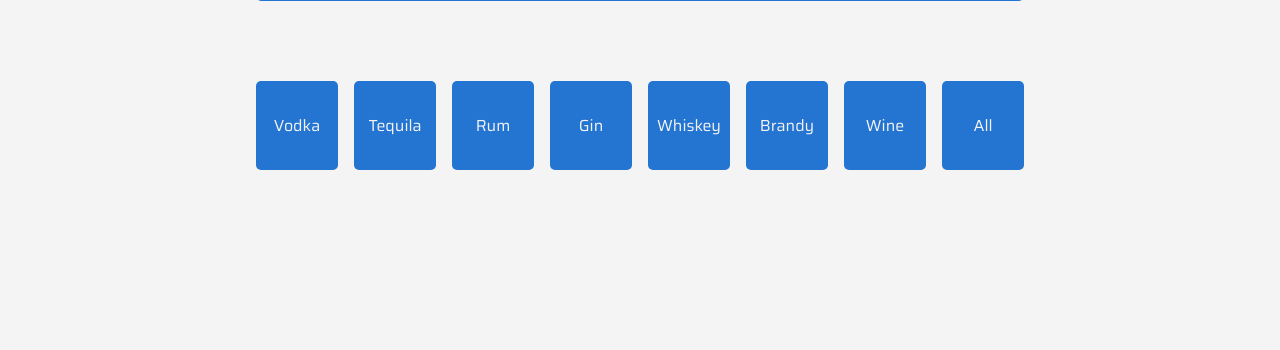
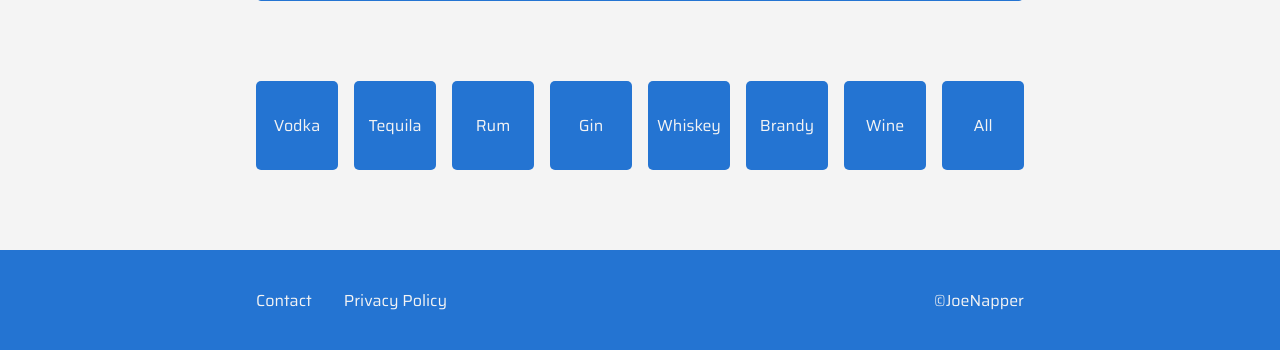
Before and after one commit to joenapper/drinking-hub, a Flask app: page / in a window 1280 px wide. Shown: the part 700-1050 px from the top of the page. Before the commit the page ends 870 px from the top, so only its background shows below. Run offline with Flask 2, Linux system fonts and the light colour scheme; data that the repository does not hold is empty; some libraries are stand-ins or nearby versions.

Commit message:
Added footer

```diff
--- a/static/css/style.css
+++ b/static/css/style.css
@@ -224,3 +224,27 @@ nav a {
     border-radius: 5px;
     text-decoration: none
 }
+
+/* Footer ---------------------------------- */
+
+footer {
+    width: 60%;
+    padding: 0 20%;
+    background-color: #2474D2;
+    color: #f4f4f4;
+    height: 100px;
+    display: flex;
+    justify-content: space-between;
+    align-items: center
+}
+
+.footerLeft {
+    display: flex;
+}
+
+.footerLeft a {
+    padding-right: 2em;
+    text-decoration: none;
+    color: #f4f4f4;
+    cursor: pointer;
+}
--- a/templates/base.html
+++ b/templates/base.html
@@ -30,6 +30,18 @@
     {% block content %}
 
     {% endblock %}
+    <!-- Footer -->
+    <footer>
+        <div class="footerLeft">
+            <p><a href="#">Contact</a></p>
+            <p><a href="#">Privacy Policy</a></p>
+        </div>
+        <div class="footerRight">
+            <p>&#169;JoeNapper</p>
+        </div>
+    </footer>
+    <!-- End -->
+
     <!-- Scripts -->
     <script src="{{url_for('static', filename='js/header.js')}}"></script>
 </body>
```
